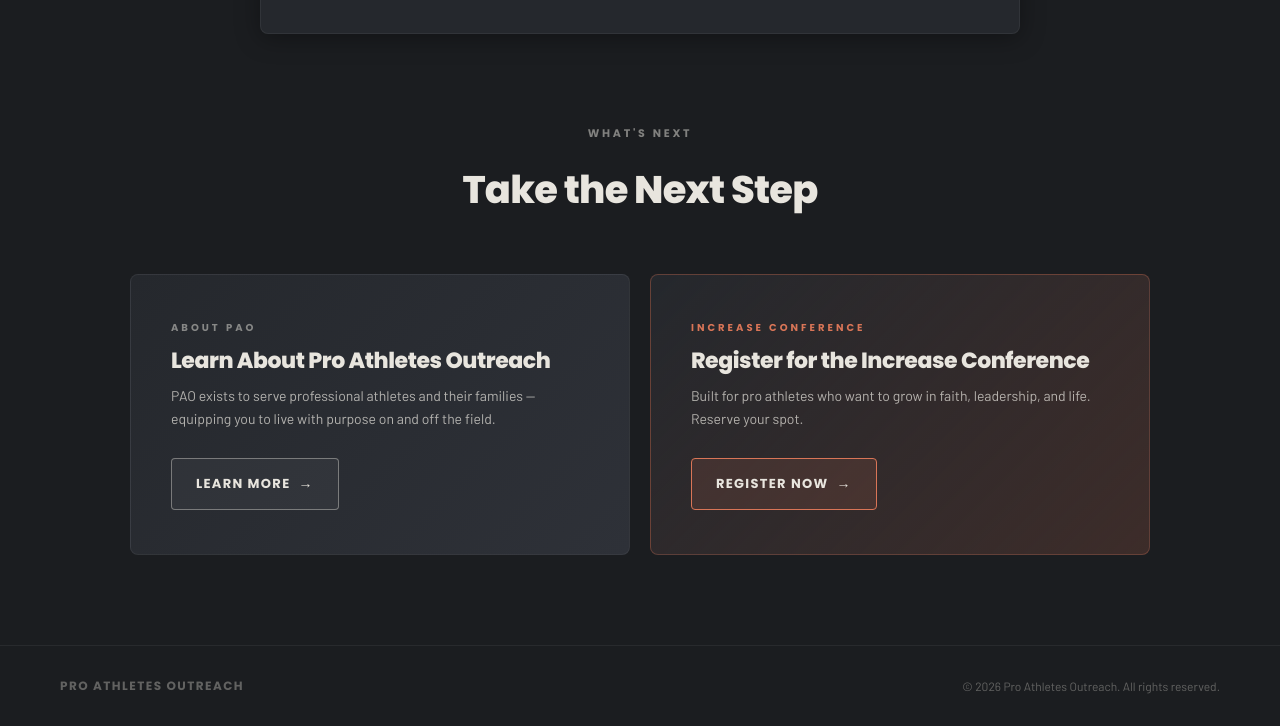
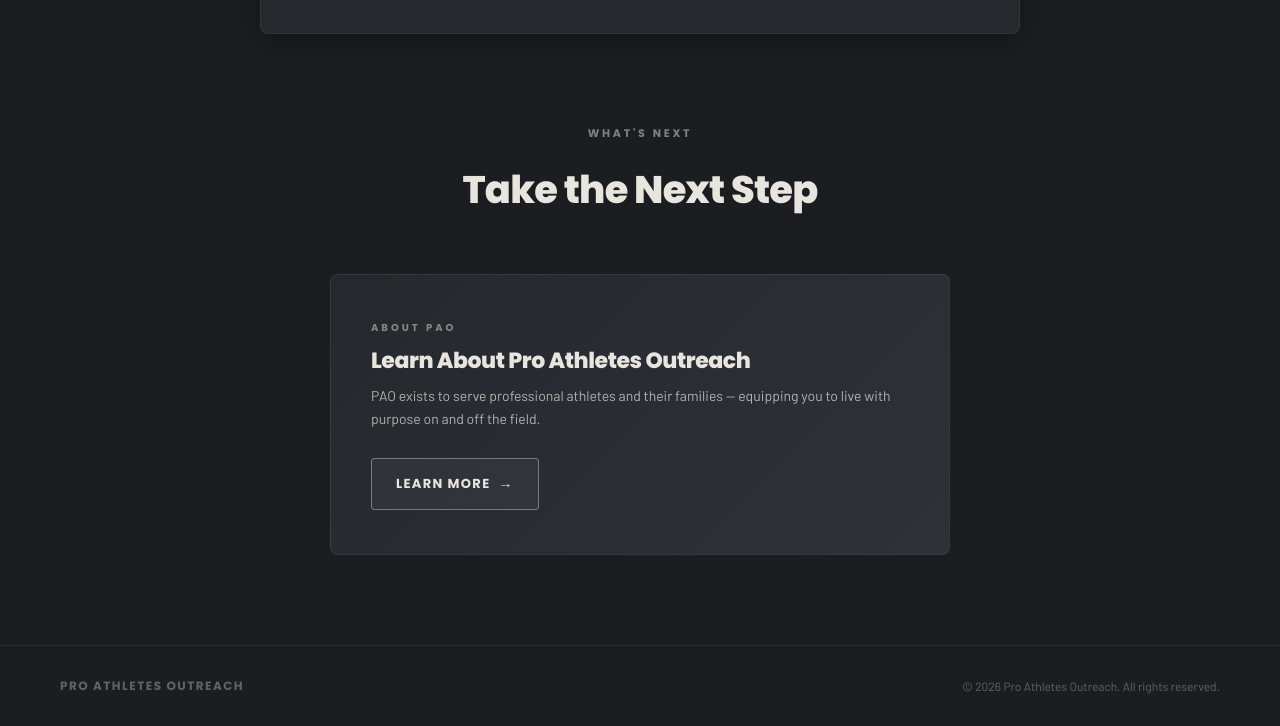
Before and after one commit to garymolander/ChaplainStudy-Parables, an Eleventy site: page src/chapters/the-sower.md in a window 1280 px wide. Shown: the part 4274-5000 px from the top of the page. Built offline with nearby package versions, Linux system fonts and the light colour scheme; Eleventy itself is replaced by a stand-in of ours; files that its build step writes are made by us from their sources.

Commit message:
Update chapter.njk
Removed the Conf invite for collegiate players

```diff
--- a/src/_includes/chapter.njk
+++ b/src/_includes/chapter.njk
@@ -429,6 +429,12 @@
       display: grid;
       grid-template-columns: 1fr 1fr;
       gap: 20px;
+    }
+
+    /* When only one CTA card, center it and cap its width so it doesn't look orphaned */
+    .cta-cards:has(> .cta-card:only-child) {
+      grid-template-columns: minmax(0, 620px);
+      justify-content: center;
     }
 
     .cta-card {
@@ -949,12 +955,6 @@
         <span class="cta-btn">Learn More</span>
       </a>
 
-      <a href="https://pao.org/nfl" target="_blank" class="cta-card register">
-        <p class="cta-card-label">Increase Conference</p>
-        <h3 class="cta-card-title">Register for the Increase Conference</h3>
-        <p class="cta-card-desc">Built for pro athletes who want to grow in faith, leadership, and life. Reserve your spot.</p>
-        <span class="cta-btn">Register Now</span>
-      </a>
     </div>
   </section>
 
```
